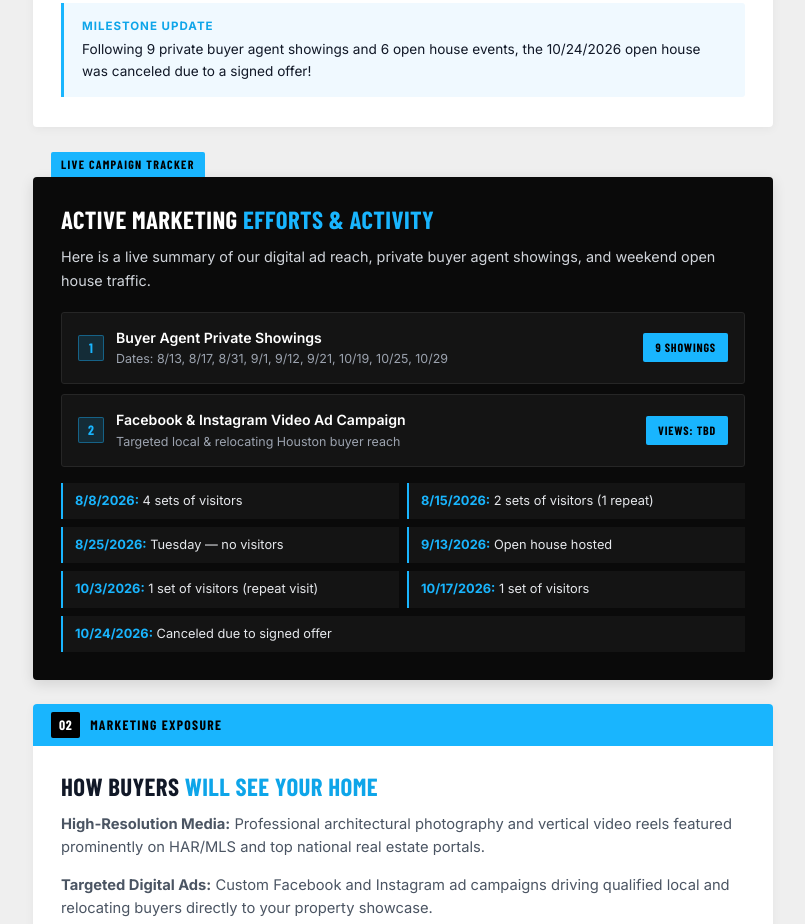
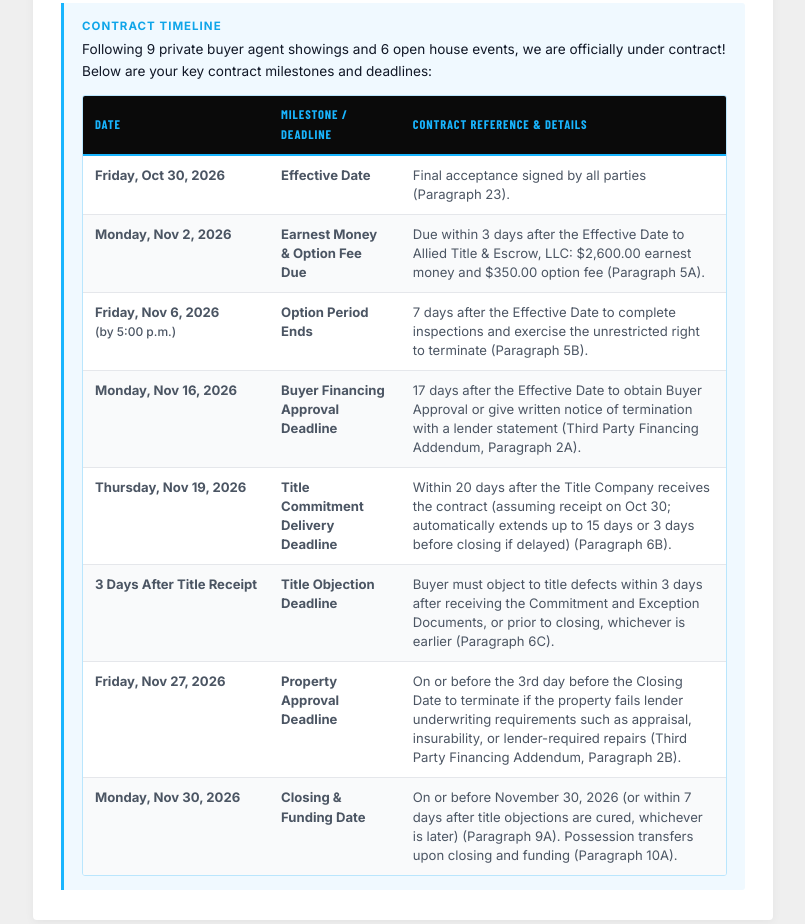
Before and after one commit to sheenatabraham/5925-Almeda-Unit-12711, a plain HTML site: page index.html in a window 1280 px wide. Shown: the part 865-1789 px from the top of the page, without its empty margins (237-1042 px from the left). Drawn offline with nearby package versions, Linux system fonts and the light colour scheme; a web font is replaced by a local one.

Commit message:
Update index.html

```diff
--- a/index.html
+++ b/index.html
@@ -704,6 +704,66 @@
       align-items: flex-start;
     }
   }
+  /* ================= CONTRACT TIMELINE TABLE ================= */
+  .timeline-table-wrap {
+    margin-top: 12px;
+    overflow-x: auto;
+    border-radius: 3px;
+    border: 1px solid #BAE6FD;
+    background-color: #FFFFFF;
+  }
+
+  .timeline-table {
+    width: 100%;
+    border-collapse: collapse;
+    font-size: 0.82rem;
+    text-align: left;
+  }
+
+  .timeline-table th {
+    background-color: var(--bg-dark);
+    color: var(--cyan);
+    font-family: var(--font-display);
+    font-weight: 800;
+    font-size: 0.78rem;
+    letter-spacing: 0.9px;
+    text-transform: uppercase;
+    padding: 9px 12px;
+    border-bottom: 2px solid var(--cyan);
+  }
+
+  .timeline-table td {
+    padding: 10px 12px;
+    border-bottom: 1px solid var(--border-light);
+    vertical-align: top;
+    color: var(--text-muted);
+    line-height: 1.45;
+  }
+
+  .timeline-table tr:last-child td {
+    border-bottom: none;
+  }
+
+  .timeline-table tr:nth-child(even) td {
+    background-color: #F9FAFB;
+  }
+
+  .timeline-date {
+    font-weight: 700;
+    color: var(--text-main);
+    white-space: nowrap;
+  }
+
+  .timeline-milestone {
+    font-weight: 700;
+    color: var(--cyan-dark);
+  }
+
+  @media (max-width: 640px) {
+    .timeline-date {
+      white-space: normal;
+    }
+  }
 </style>
 </head>
 <body>
@@ -715,7 +775,7 @@
         <div class="logo-badge">SA</div>
         <div class="brand-text-group">
           <span class="brand-name">Sheena Abraham</span>
-          <span class="brand-sub">Real Estate Advisor • Real Broker</span>
+          <span class="brand-sub">Real Estate Advisor • Real Broker LLC</span>
         </div>
       </div>
 
@@ -756,7 +816,7 @@
         <div>
           <div class="agent-col-label">Your Listing Advisor</div>
           <div class="agent-col-name">Sheena Abraham</div>
-          <div class="agent-col-detail">Real Broker • Carved Lemon Living</div>
+          <div class="agent-col-detail">Real Broker LLC </div>
         </div>
         <div>
           <div class="agent-col-label">Direct Contact</div>
@@ -785,8 +845,61 @@
           Bookmark this link to check in anytime on your marketing performance, open house feedback, and upcoming closing steps.
         </p>
         <div class="callout-box">
-          <div class="callout-title">Milestone Update</div>
-          <p>Following 9 private buyer agent showings and 6 open house events, the 10/24/2026 open house was canceled due to a signed offer!</p>
+          <div class="callout-title">Contract Timeline</div>
+          <p style="margin-bottom: 10px;">Following 9 private buyer agent showings and 6 open house events, we are officially under contract! Below are your key contract milestones and deadlines:</p>
+          <div class="timeline-table-wrap">
+            <table class="timeline-table">
+              <thead>
+                <tr>
+                  <th>Date</th>
+                  <th>Milestone / Deadline</th>
+                  <th>Contract Reference & Details</th>
+                </tr>
+              </thead>
+              <tbody>
+                <tr>
+                  <td class="timeline-date">Friday, Oct 30, 2026</td>
+                  <td class="timeline-milestone">Effective Date</td>
+                  <td>Final acceptance signed by all parties (Paragraph 23).</td>
+                </tr>
+                <tr>
+                  <td class="timeline-date">Monday, Nov 2, 2026</td>
+                  <td class="timeline-milestone">Earnest Money & Option Fee Due</td>
+                  <td>Due within 3 days after the Effective Date to Allied Title & Escrow, LLC: $2,600.00 earnest money and $350.00 option fee (Paragraph 5A).</td>
+                </tr>
+                <tr>
+                  <td class="timeline-date">Friday, Nov 6, 2026<br><span style="font-weight: 500; font-size: 0.75rem; color: var(--text-muted);">(by 5:00 p.m.)</span></td>
+                  <td class="timeline-milestone">Option Period Ends</td>
+                  <td>7 days after the Effective Date to complete inspections and exercise the unrestricted right to terminate (Paragraph 5B).</td>
+                </tr>
+                <tr>
+                  <td class="timeline-date">Monday, Nov 16, 2026</td>
+                  <td class="timeline-milestone">Buyer Financing Approval Deadline</td>
+                  <td>17 days after the Effective Date to obtain Buyer Approval or give written notice of termination with a lender statement (Third Party Financing Addendum, Paragraph 2A).</td>
+                </tr>
+                <tr>
+                  <td class="timeline-date">Thursday, Nov 19, 2026</td>
+                  <td class="timeline-milestone">Title Commitment Delivery Deadline</td>
+                  <td>Within 20 days after the Title Company receives the contract (assuming receipt on Oct 30; automatically extends up to 15 days or 3 days before closing if delayed) (Paragraph 6B).</td>
+                </tr>
+                <tr>
+                  <td class="timeline-date">3 Days After Title Receipt</td>
+                  <td class="timeline-milestone">Title Objection Deadline</td>
+                  <td>Buyer must object to title defects within 3 days after receiving the Commitment and Exception Documents, or prior to closing, whichever is earlier (Paragraph 6C).</td>
+                </tr>
+                <tr>
+                  <td class="timeline-date">Friday, Nov 27, 2026</td>
+                  <td class="timeline-milestone">Property Approval Deadline</td>
+                  <td>On or before the 3rd day before the Closing Date to terminate if the property fails lender underwriting requirements such as appraisal, insurability, or lender-required repairs (Third Party Financing Addendum, Paragraph 2B).</td>
+                </tr>
+                <tr>
+                  <td class="timeline-date">Monday, Nov 30, 2026</td>
+                  <td class="timeline-milestone">Closing & Funding Date</td>
+                  <td>On or before November 30, 2026 (or within 7 days after title objections are cured, whichever is later) (Paragraph 9A). Possession transfers upon closing and funding (Paragraph 10A).</td>
+                </tr>
+              </tbody>
+            </table>
+          </div>
         </div>
       </div>
     </section>
@@ -822,6 +935,7 @@
           <span class="status-pill">Views: TBD</span>
         </div>
 
+        <div class="activity-title">Open Houses</div>
         <div class="log-grid">
           <div class="log-item"><strong>8/8/2026:</strong> 4 sets of visitors</div>
           <div class="log-item"><strong>8/15/2026:</strong> 2 sets of visitors (1 repeat)</div>
@@ -977,7 +1091,7 @@
       <div class="cta-buttons">
         <a href="tel:8325272570" class="btn-cyan">Call (832) 527-2570</a>
         <a href="sms:8325272570" class="btn-cyan">Text Sheena</a>
-        <a href="mailto:sheena@carvedlemonliving.com" class="btn-cyan">Email Advisor</a>
+        <a href="mailto:sheena@carvedlemonliving.com" class="btn-cyan">Email Sheena</a>
       </div>
     </section>
 
```
